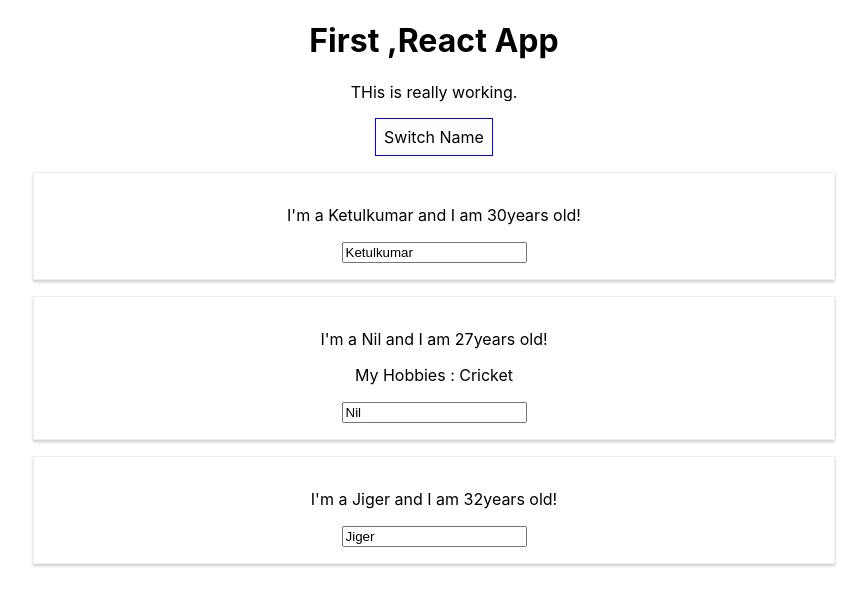
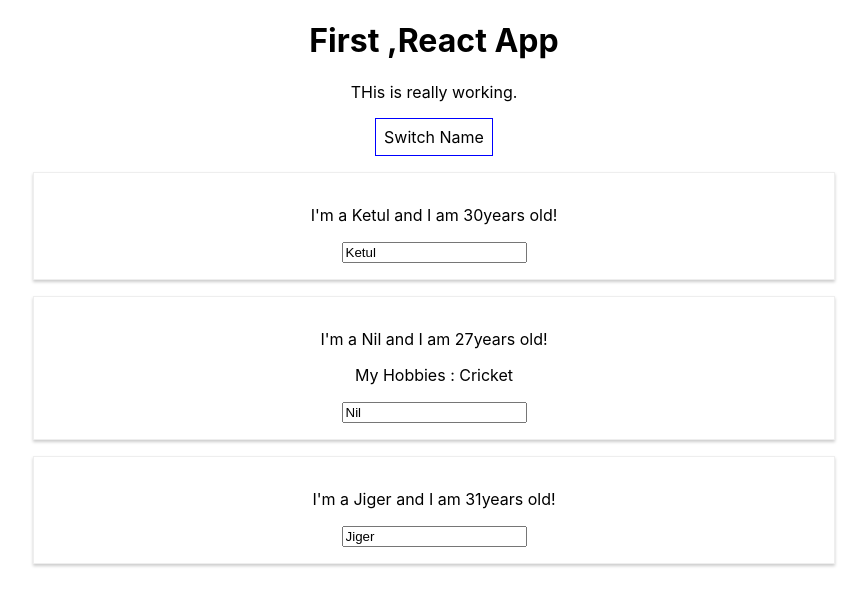
Before and after one commit to ketulsuthar/react-complete-guide, a React (Create React App) app in the folder react-complete-guide/: page / in a window 1280 px wide. Both pictures are taken after a click on the button "Switch Name". Shown: the top 606 px of the page, without its empty margins (206-1073 px from the left). Built offline with nearby package versions, Linux system fonts and the light colour scheme.

Commit message:
Add toggle method for switching content

```diff
--- a/react-complete-guide/src/App.js
+++ b/react-complete-guide/src/App.js
@@ -11,7 +11,8 @@ class App extends Component {
       {name: 'Nil',age : 27},
       {name: 'Jiger',age : 31}
     ],
-    otherState : 'Other state'
+    otherState : 'Other state',
+    showPerson : false
 
   }
 
@@ -36,6 +37,12 @@ class App extends Component {
     });
   }
 
+  togglePersonHandler = () => {
+
+    const doesShow = this.state.showPerson;
+    this.setState({showPerson : !doesShow});
+  }
+
   render(){
 
     const style = {
@@ -52,7 +59,10 @@ class App extends Component {
         <p> THis is really working.</p>
         <button
           style={style}
-          onClick={(event) => this.switchNameHandler("Ketulkumar")}>Switch Name</button>
+          onClick={this.togglePersonHandler}>Switch Name</button>
+
+        { this.state.showPerson ?
+          <div>
             <Person
               name= {this.state.persons[0].name}
               age={this.state.persons[0].age}/>
@@ -64,6 +74,9 @@ class App extends Component {
             <Person
               name={this.state.persons[2].name}
               age={this.state.persons[2].age}/>
+          </div> : null
+        }
+
       </div>
     );
     //return React.createElement('div',{ className:'App'}, React.createElement('h1',null,'Element created using CreateElement'))
```
Lines whose indentation alone changed are shown as unchanged.
